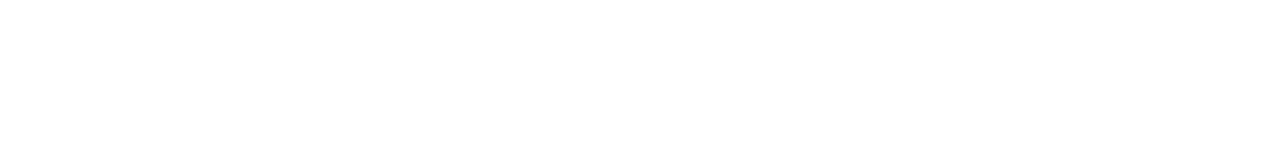
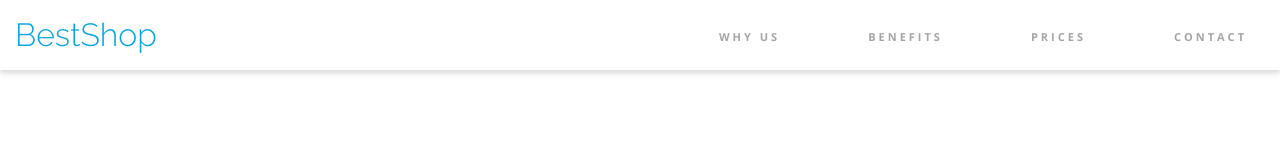
Before and after one commit to Patrycjax98/BestShop, a plain HTML site: page src/index.html in a window 1280 px wide. Drawn offline with nearby package versions, Linux system fonts and the light colour scheme; files that its build step writes are made by us from their sources.

Commit message:
Navigation

```diff
--- a/src/index.html
+++ b/src/index.html
@@ -11,5 +11,24 @@
     <link rel="stylesheet" href="css/main.css">
 </head>
 <body>
+<header class="header">
+    <div class="header__container container">
+        <a href="#" class="logo">BestShop</a>
+        <nav>
+            <input type="checkbox" class="menu__btn" id="menu__btn">
+            <label for="menu__btn" class="menu__toggle">
+                <span></span>
+                <span></span>
+                <span></span>
+            </label>
+            <ul class="header__nav">
+                <li class="nav__element"><a href="#why-us" class="nav__link">Why us</a></li>
+                <li class="nav__element"><a href="#benefits" class="nav__link">Benefits</a></li>
+                <li class="nav__element"><a href="#prices" class="nav__link">Prices</a></li>
+                <li class="nav__element"><a href="#contact" class="nav__link">Contact</a></li>
+            </ul>
+        </nav>
+    </div>
+</header>
 </body>
 </html>
--- /dev/null
+++ b/src/scss/elements/_header.scss
@@ -0,0 +1,113 @@
+.header {
+  height: 70px;
+  box-shadow: 0 3px 6px rgba(0, 0, 0, .16);
+
+  &__container {
+    display: flex;
+    justify-content: space-between;
+    align-items: center;
+    height: 100%;
+  }
+
+  .nav {
+    &__element {
+      padding: 0 26px;
+
+      &:last-child {
+        padding-right: 0;
+      }
+    }
+
+    &__link {
+      color: $color-grey;
+      font-weight: 700;
+      font-size: 0.6875rem;
+      text-transform: uppercase;
+      padding: 28px 18px 22px;
+      border-bottom: 4px solid transparent;
+      letter-spacing: 0.1875rem;
+
+      &:hover {
+        color: $color-black;
+        border-color: $color-primary;
+      }
+    }
+  }
+
+  &__nav {
+    display: flex;
+
+    @include mobile {
+      position: absolute;
+      left: 0;
+      top: 95px;
+      flex-direction: column;
+      background-color: white;
+      width: 100%;
+      padding-bottom: 20px;
+      display: none;
+
+      .nav__element {
+        padding: 0;
+      }
+
+      .nav__link {
+        display: block;
+        padding: 14px 20px;
+      }
+    }
+  }
+
+  .menu {
+    &__btn {
+      display: none;
+      position: absolute;
+      top: -9999px;
+      left: -9999px;
+      opacity: 0;
+
+      @include mobile {
+        &:checked {
+          ~ .header__nav {
+            display: flex;
+          }
+
+          ~ .menu__toggle {
+            span {
+              &:nth-child(1) {
+                transform: rotate(45deg) translate(2px, 5px);
+              }
+              &:nth-child(2) {
+                opacity: 0;
+              }
+              &:nth-child(3) {
+                transform: rotate(-45deg) translate(2px, -5px);
+              }
+            }
+          }
+        }
+      }
+    }
+
+    &__toggle {
+      display: none;
+
+      span {
+        width: 20px;
+        height: 2px;
+        display: block;
+        margin-bottom: 3px;
+        background-color: $color-primary;
+        transition: .3s all ease-in-out;
+
+        &:last-child {
+          margin-bottom: 0;
+        }
+      }
+
+      @include mobile {
+        display: block;
+      }
+    }
+  }
+}
--- a/src/scss/main.scss
+++ b/src/scss/main.scss
@@ -1,2 +1,4 @@
 @import "generic/reset";
 @import "settings";
+@import "elements/header";
+@import "elements/base";
--- a/src/scss/settings/_mixins.scss
+++ b/src/scss/settings/_mixins.scss
@@ -3,3 +3,8 @@
     @content;
   }
 }
+@mixin mobile {
+  @media (max-width: 792px) {
+    @content;
+  }
+}
```
Also changed, not shown: src/css/main.css (added), 1 other file.
